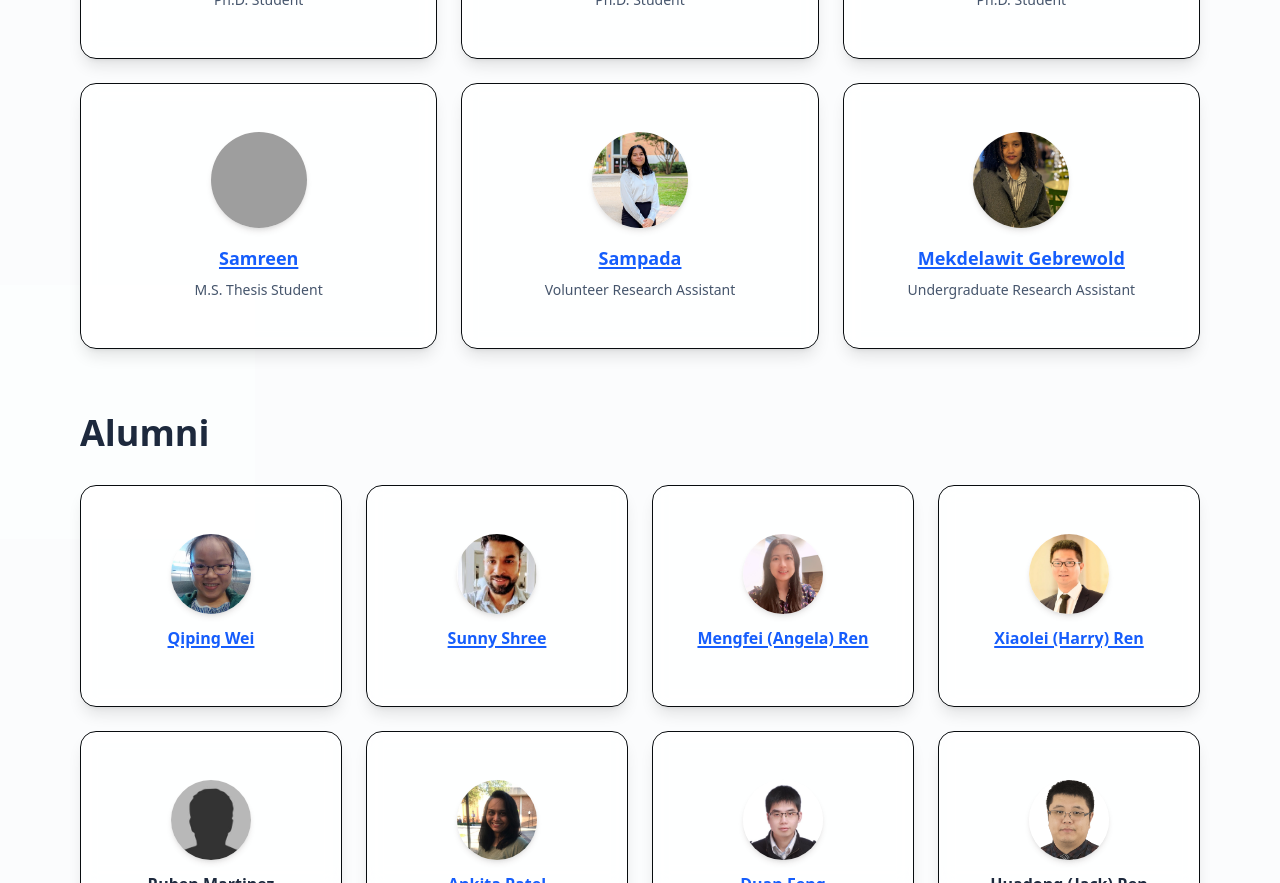
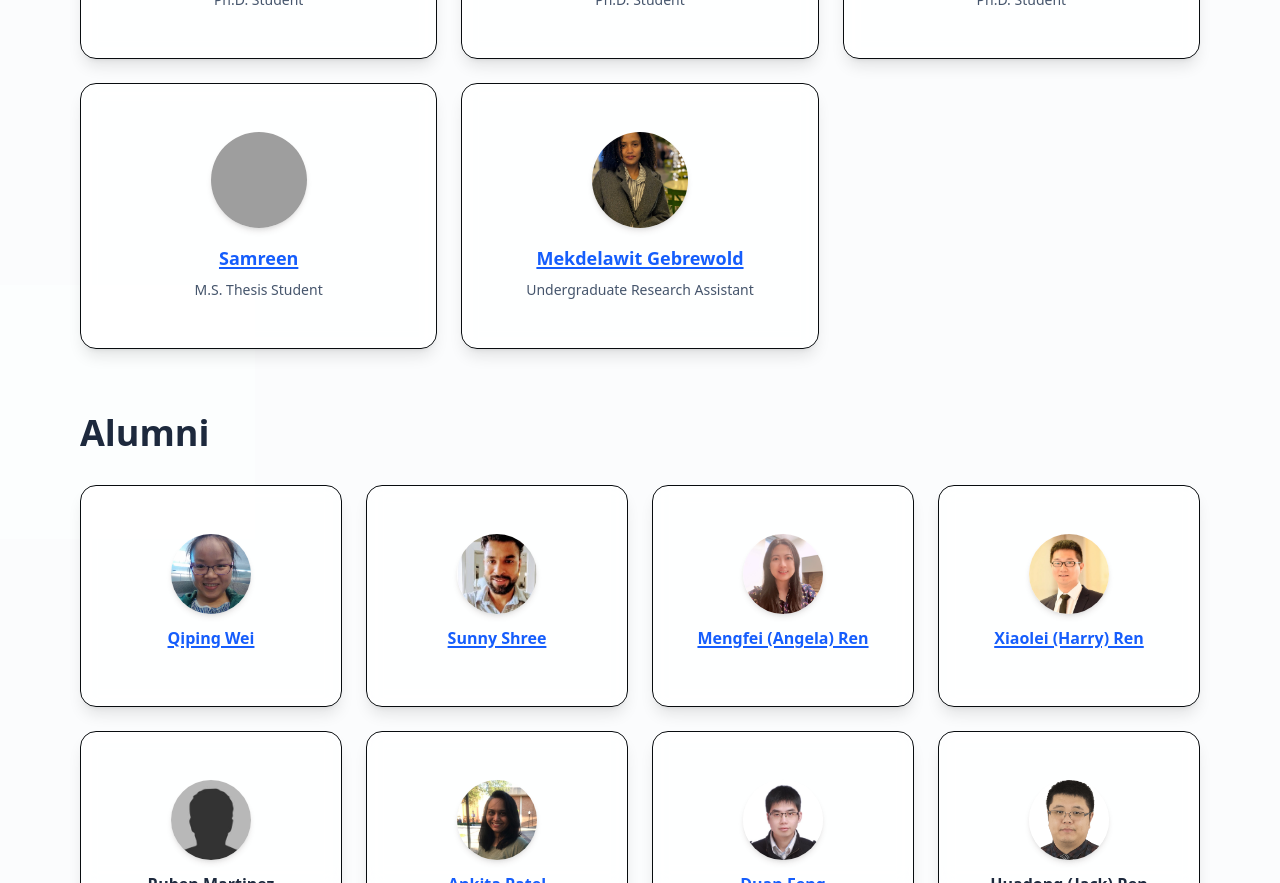
Before and after one commit to sercatuta-lei/sercatuta-lei.github.io, a Next.js app: page /team in a window 1280 px wide. Shown: the part 1240-2123 px from the top of the page. Built offline with nearby package versions, Linux system fonts and the light colour scheme; grey boxes are pictures that could not be loaded.

Commit message:
Update page.tsx

```diff
--- a/app/team/page.tsx
+++ b/app/team/page.tsx
@@ -55,12 +55,6 @@ const currentMembers = [
     photo: "samreen.jpeg",
     info: "M.S. Thesis Student",
     link: "https://www.linkedin.com/in/samerr98"
-  },
-  {
-    name: "Sampada",
-    photo: "Sampada.jpg",
-    info: "Volunteer Research Assistant",
-    link: "https://sampadapavate.com/"
   },
   {
     name: "Mekdelawit Gebrewold",
```
